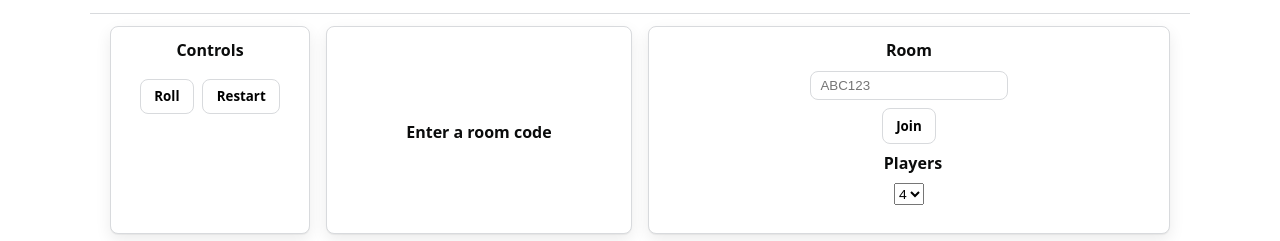
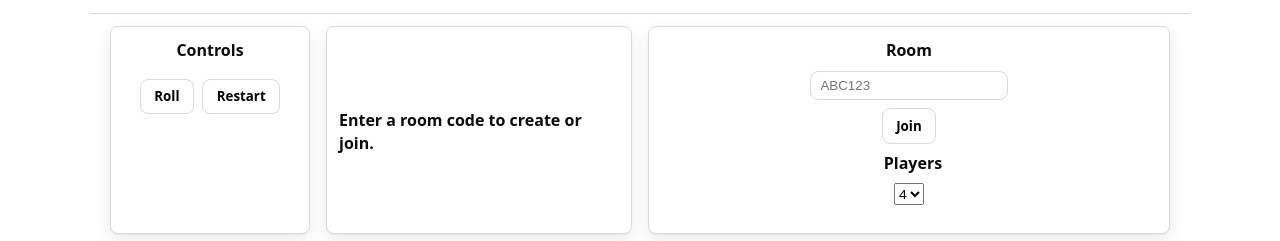
Before and after one commit to EasterbrookApps/Legislate, a plain HTML site: page apps/legislate-multiplayer/index.html in a window 1280 px wide. Shown: the part 65-306 px from the top of the page. Drawn offline with Linux system fonts and the light colour scheme; a web font is replaced by a local one.

Commit message:
Update index.html

```diff
--- a/apps/legislate-multiplayer/index.html
+++ b/apps/legislate-multiplayer/index.html
@@ -33,7 +33,7 @@
 
     <div class="control-col control-col--turn">
       <div class="control-box">
-        <div id="turnIndicator" class="turn">Enter a room code</div>
+        <div id="turnIndicator" class="turn">Enter a room code to create or join.</div>
       </div>
     </div>
 
```
